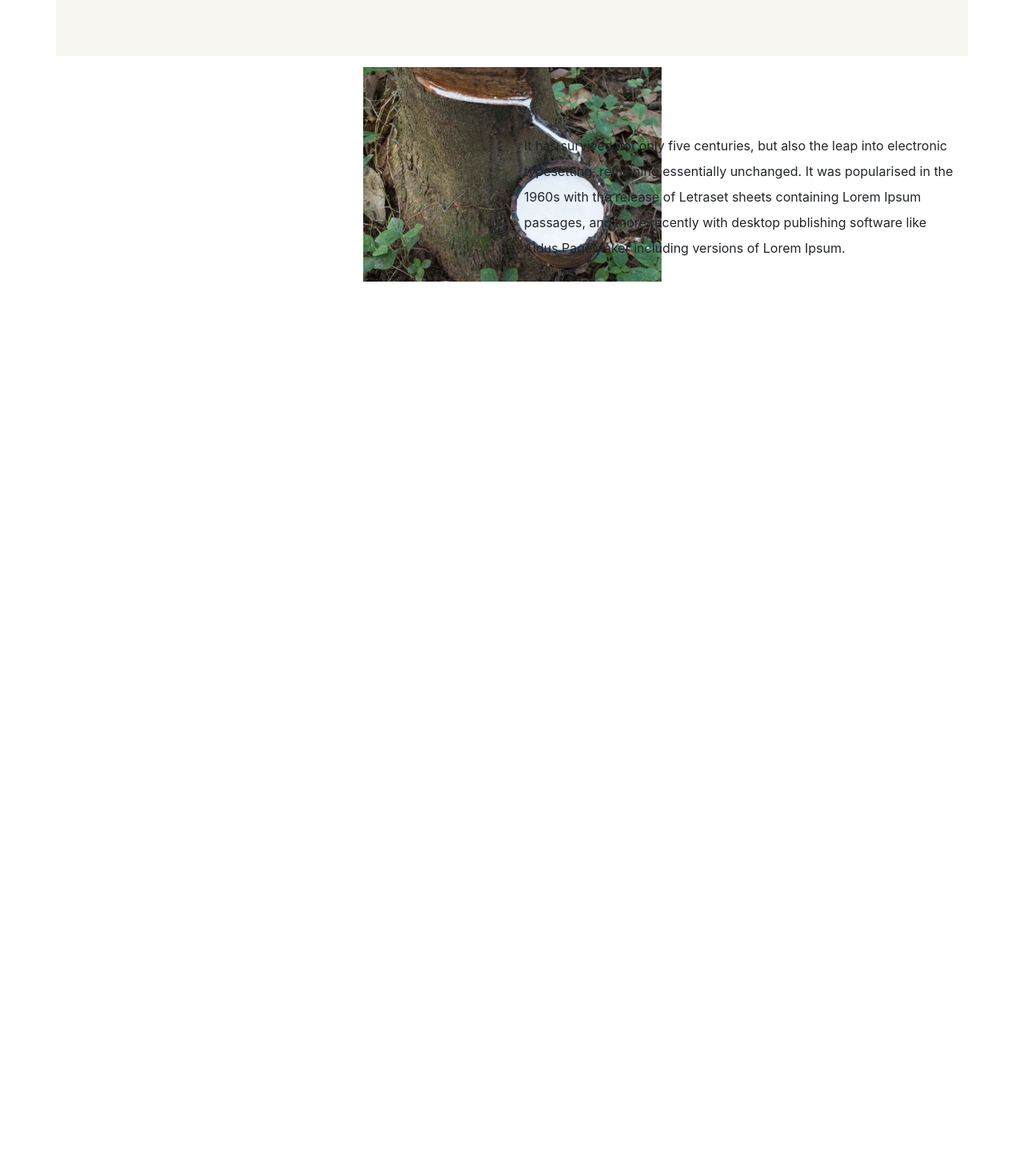
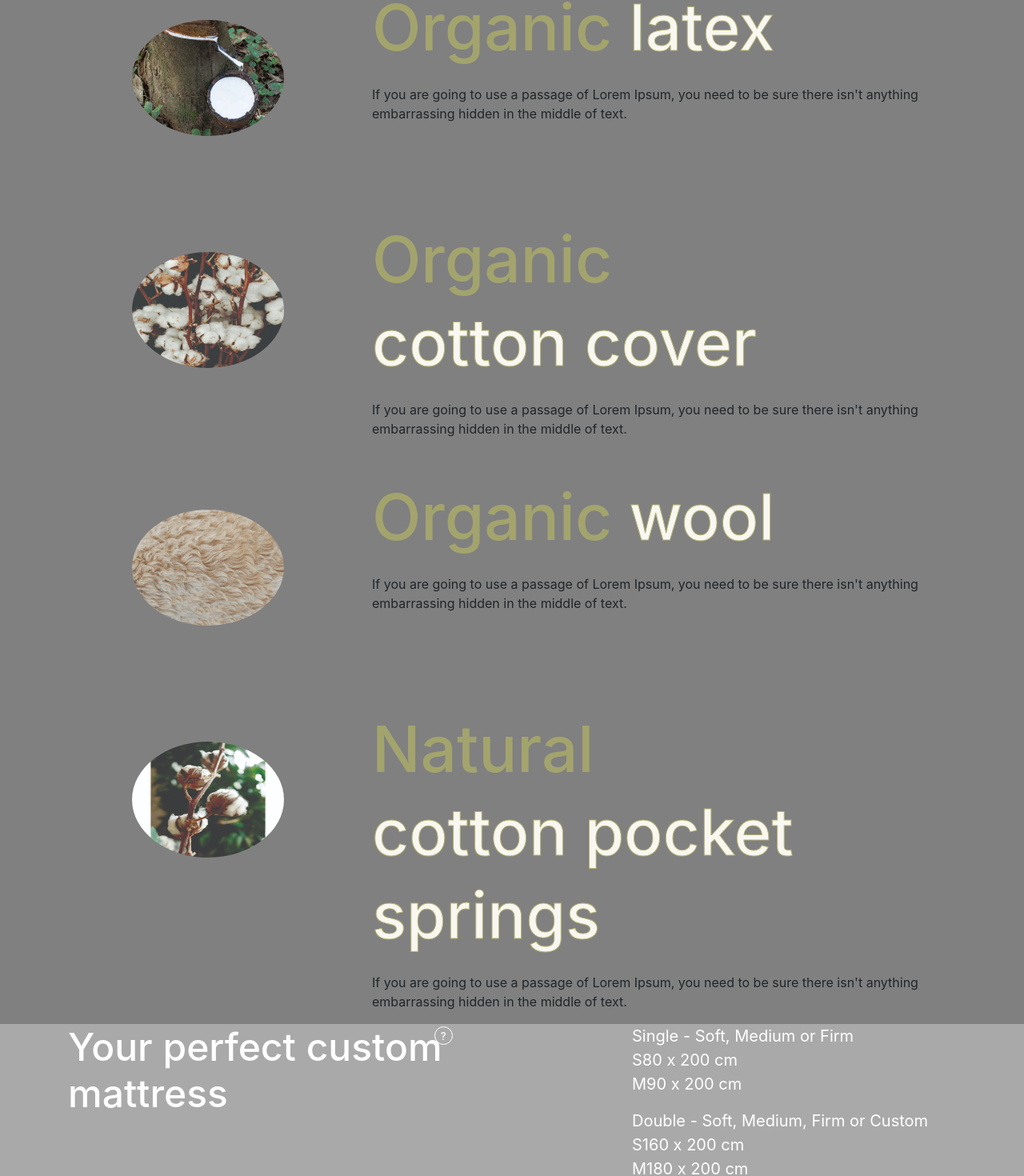
Before and after one commit to ieva1919/The-site-for-mattresses, a React (Create React App) app: page / in a window 1280 px wide. Shown: the part 5274-6744 px from the top of the page at 80% size. Before the commit the page ends 5696 px from the top, so only its background shows below. Built offline with nearby package versions, Linux system fonts and the light colour scheme.

Commit message:
add component Organic, add component Perfectmattress, modify some style elements

```diff
--- a/src/App.js
+++ b/src/App.js
@@ -8,6 +8,7 @@ import Getaqoute from './Components/Getaqoute'
 import Whyus from './Components/Whyus'
 import Newgeneration from './Components/Newgeneration'
 import Organic from './Components/Organic'
+import Perfectmattress from './Components/Perfectmattress'
 
 function App() {
   return (
@@ -22,6 +23,7 @@ function App() {
       <Whyus />
       <Newgeneration />
       <Organic />
+      <Perfectmattress />
     </div>
   );
 }
--- a/src/Components/Newgeneration.js
+++ b/src/Components/Newgeneration.js
@@ -3,7 +3,6 @@ import './Newgeneration.scss'
 import Container from 'react-bootstrap/Container';
 import Row from 'react-bootstrap/Row';
 import Col from 'react-bootstrap/Col';
-import Getaqoute from './Getaqoute'
 
 function Newgeneration() {
     return (
@@ -17,9 +16,6 @@ function Newgeneration() {
                     <div>
                         <p className="newgeneration--text">The point of using Lorem Ipsum is that it has a more-or-less normal distribution of letters, as opposed to using 'Content here, content here', making it look like readable English. Many desktop publishing packages and web page editors now use Lorem Ipsum as their default model text, and a search for 'lorem ipsum' will uncover many web sites still in their infancy. Various versions have evolved over the years, sometimes by accident.</p>
                     </div>
-                    <Getaqoute
-                        title2="Are you a retailer?"
-                    />
                 </Col>
             </Container>
         </Row>
--- a/src/Components/Organic.js
+++ b/src/Components/Organic.js
@@ -3,21 +3,55 @@ import './Organic.scss'
 import Container from 'react-bootstrap/Container';
 import Row from 'react-bootstrap/Row';
 import Col from 'react-bootstrap/Col';
-import WhyusHeading from './WhyusHeading'
+import WhyusHeading from './WhyusHeading';
 
 function Organic() {
     return (
-        <Container>
-            <WhyusHeading />
-            <Row className="organic">
-                <Col sm={6} className="organic--img">
-                    <img src="/img/what1.png" alt="what1" />
-                </Col>
-                <Col sm={6} className="whyus--text">
-                    <p>It has survived not only five centuries, but also the leap into electronic typesetting, remaining essentially unchanged. It was popularised in the 1960s with the release of Letraset sheets containing Lorem Ipsum passages, and more recently with desktop publishing software like Aldus PageMaker including versions of Lorem Ipsum.</p>
-                </Col>
-            </Row>
-        </Container >
+        <div className="organic">
+            <Container >
+                <WhyusHeading
+                    title1="Why us?"
+                    title2="What's Naturalist made of?"
+                    title3="~~~~~~~~~~~~~"
+                />
+                <Row>
+                    <Col sm={4} className="organic--img">
+                        <img src="/img/what1.png" alt="what1" />
+                    </Col>
+                    <Col sm={8} className="organic--text">
+                        <h1>Organic <span className="organic--text organic--text_white">latex</span></h1>
+                        <p>If you are going to use a passage of Lorem Ipsum, you need to be sure there isn't anything embarrassing hidden in the middle of text.</p>
+                    </Col>
+                </Row>
+                <Row>
+                    <Col sm={4} className="organic--img">
+                        <img src="/img/cotton1.jpg" alt="cotton2" />
+                    </Col>
+                    <Col sm={8} className="organic--text">
+                        <h1>Organic <span className="organic--text organic--text_white"><br />cotton cover</span></h1>
+                        <p>If you are going to use a passage of Lorem Ipsum, you need to be sure there isn't anything embarrassing hidden in the middle of text.</p>
+                    </Col>
+                </Row>
+                <Row>
+                    <Col sm={4} className="organic--img">
+                        <img src="/img/wool1.jpg" alt="cotton2" />
+                    </Col>
+                    <Col sm={8} className="organic--text">
+                        <h1>Organic <span className="organic--text organic--text_white">wool</span></h1>
+                        <p>If you are going to use a passage of Lorem Ipsum, you need to be sure there isn't anything embarrassing hidden in the middle of text.</p>
+                    </Col>
+                </Row>
+                <Row>
+                    <Col sm={4} className="organic--img">
+                        <img src="/img/cotton2.jpg" alt="cotton2" />
+                    </Col>
+                    <Col sm={8} className="organic--text">
+                        <h1>Natural <span className="organic--text organic--text_white"><br />cotton pocket springs</span></h1>
+                        <p>If you are going to use a passage of Lorem Ipsum, you need to be sure there isn't anything embarrassing hidden in the middle of text.</p>
+                    </Col>
+                </Row>
+            </Container >
+        </div>
     )
 }
 
--- a/src/Components/Organic.scss
+++ b/src/Components/Organic.scss
@@ -1,13 +1,45 @@
-.organic{
+.organic {
+    margin-top: 80px;
+    text-align: left;
+    background-color: gray;
 
     &--img {
-        position: absolute;
-        top: -2px;
-        left: 50%;
-        transform: translateX(-50%);
-        height: 210%;
-        width: auto;
-        max-width: none;
+        position: relative;
+        display: flex;
+        justify-content: center;
+        align-items: center;
+        width: 100%;
+        height: 290px;
+
+        img {
+            position: absolute;
+            height: 50%;
+            width: 50%;
+            border-radius: 50%;
+        }
+    }
+
+    &--text {
+
+        h1 {
+            color: #A3A46D;
+            margin-bottom: 20px;
+            margin-top: 30px;
+            line-height: 1.3;
+            font-size: 5rem;
+        }
+
+        p {
+            font-size: 16px;
+        }
+
+        &_white {
+            color: #B5B26F;
+            -webkit-text-fill-color: #f8f7f1;
+            -webkit-text-stroke-width: 1px;
+            -webkit-text-stroke-color: #B5B26F;
+        }
+
     }
 
 }
--- /dev/null
+++ b/src/Components/Perfectmattress.js
@@ -0,0 +1,40 @@
+import React from 'react'
+import './Perfectmattress.scss'
+import Container from 'react-bootstrap/Container';
+import Row from 'react-bootstrap/Row';
+import Col from 'react-bootstrap/Col';
+
+function Perfectmattress() {
+    return (
+        <div className="perfectmattress">
+            <Container>
+                <Row>
+                    <Col sm={7}>
+                        <h2 className="perfectmattress--heading">
+                            Your perfect custom
+                            <div className="perfectmattress--tooltip">?
+                            <span className="perfectmattress--tooltip perfectmattress--tooltip_text">
+                                    With Naturalist, you can individually customise left and right sides of the mattress, so that two people sharing the mattress can benefit from its innovative features. You can also flip the base layer to make the mattress softer or firmer</span>
+                            </div>
+                            mattress
+                        </h2>
+                    </Col>
+                    <Col sm={5}>
+                        <ul className="perfectmattress--measure">
+                            <li>Single - Soft, Medium or Firm</li>
+                            <li><span>S</span>80 x 200 cm</li>
+                            <li><span>M</span>90 x 200 cm</li>
+                        </ul>
+                        <ul className="perfectmattress--measure">
+                            <li>Double - Soft, Medium, Firm or Custom</li>
+                            <li><span>S</span>160 x 200 cm</li>
+                            <li><span>M</span>180 x 200 cm</li>
+                        </ul>
+                    </Col>
+                </Row>
+            </Container>
+        </div>
+    )
+}
+
+export default Perfectmattress;
--- /dev/null
+++ b/src/Components/Perfectmattress.scss
@@ -0,0 +1,60 @@
+.perfectmattress {
+    background-color: #A9A9A9;
+    color: white;
+    text-align: left;
+
+    &--heading {
+
+    }
+
+    &--tooltip {
+        position: relative;
+        display: inline-block;
+        width: 23px;
+        height: 23px;
+        line-height: 23px;
+        text-align: center;
+        border-radius: 50%;
+        border: 1px solid #fff;
+        font-size: 13px;
+        top: -26px;
+        left: -10px;
+
+        &_text {
+            visibility: hidden;
+            width: 240px;
+            background-color: #fff;
+            color: #a9a9a9;
+            padding: 20px 20px;
+            position: absolute;
+            font-size: 12px;
+            border-radius: 0;
+            bottom: calc(100% + 15px);
+            transform: translateX(-50%);
+            transition: 0.2s;
+            z-index: 1;
+            left: 50%;
+        }
+    }
+
+    // .tooltip-content:before {
+    //     content: '';
+    //     position: absolute;
+    //     top: 100%;
+    //     left: 50%;
+    //     transform: translateX(-50%);
+    //     border-top: 10px solid #fff;
+    //     border-left: 12px solid transparent;
+    //     border-right: 12px solid transparent;
+    // }
+
+    &--tooltip:hover &--tooltip_text {
+        visibility: visible;
+      }
+
+    h2 {
+        font-size: 48px;
+    }
+
+
+}
```
Also changed, not shown: src/Components/Whyus.scss (+0 -12 lines).
